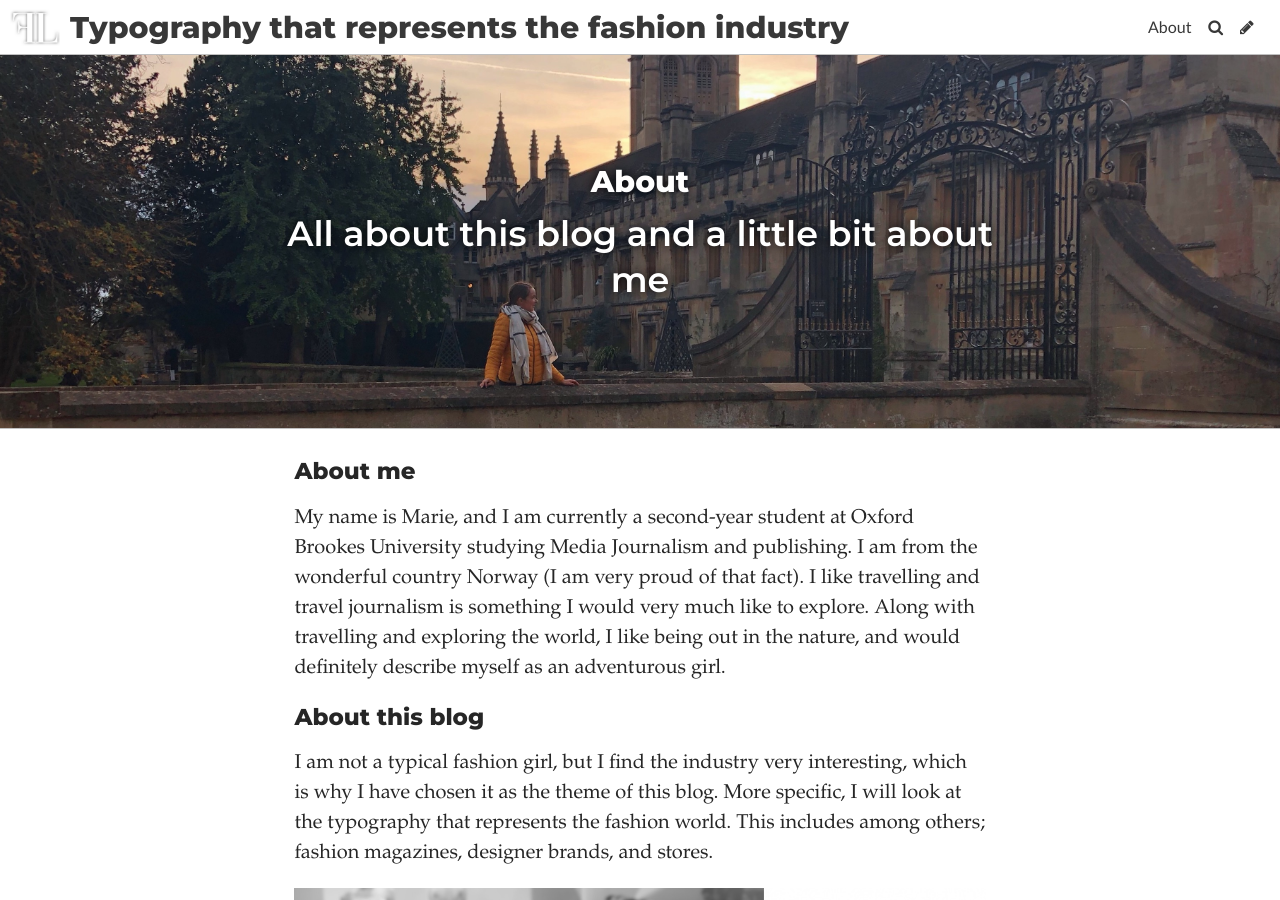
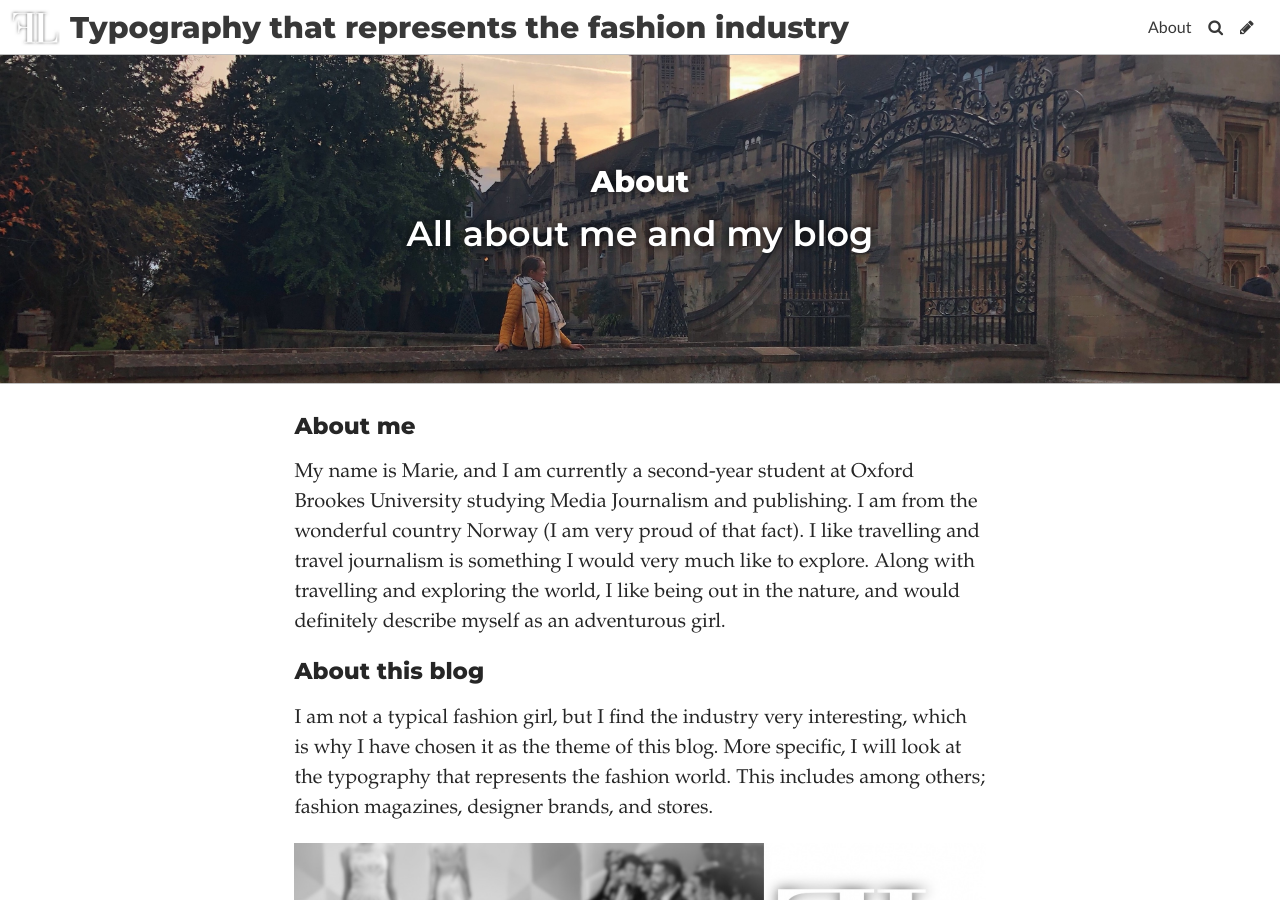
Before and after one commit to Mariehenriksen/fashionabletexts, a Jekyll site: the page built from pages/about.md, in a window 1280 px wide and 900 px high. Built offline with Jekyll 4.4.1, drawn with Linux system fonts in a browser that asks for light colours; some web fonts are replaced.

Commit message:
Update Page “about”

```diff
--- a/pages/about.md
+++ b/pages/about.md
@@ -1,7 +1,7 @@
 ---
 layout: page
 title: About
-subtitle: All about this blog and a little bit about me
+subtitle: All about me and my blog
 permalink: /about/
 date: 2020-06-29T15:36:12.231Z
 header_feature_image: ../uploads/afterlightimage.jpg
```
